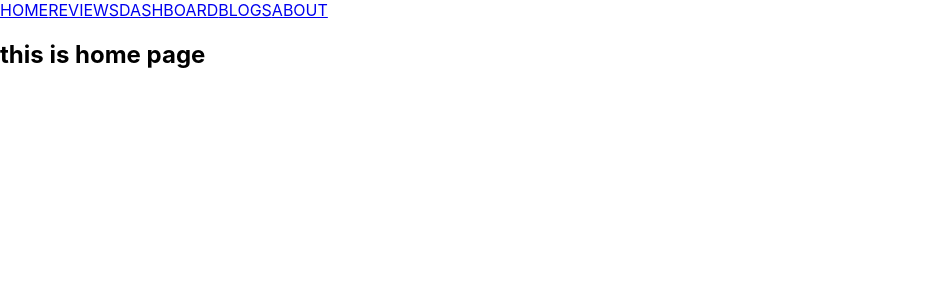
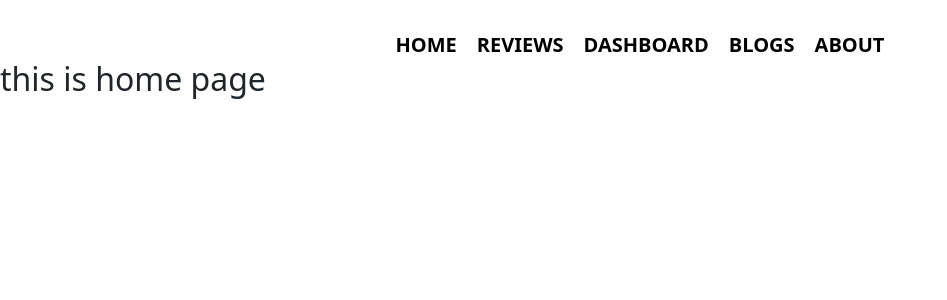
Before and after one commit to coderrakibul/assignment-09, a React (Create React App) app: page / in a window 1280 px wide. Shown: the top 300 px of the page, without its empty margins (0-947 px from the left). Built offline with nearby package versions, Linux system fonts and the light colour scheme.

Commit message:
nav bar design completed

```diff
--- a/package.json
+++ b/package.json
@@ -6,7 +6,9 @@
     "@testing-library/jest-dom": "^5.16.3",
     "@testing-library/react": "^12.1.4",
     "@testing-library/user-event": "^13.5.0",
+    "bootstrap": "^5.1.3",
     "react": "^18.0.0",
+    "react-bootstrap": "^2.2.2",
     "react-dom": "^18.0.0",
     "react-router-dom": "^6.3.0",
     "react-scripts": "5.0.0",
--- a/src/App.js
+++ b/src/App.js
@@ -5,7 +5,9 @@ import Blogs from './component/Blogs/Blogs';
 import Dashboard from './component/Dashboard/Dashboard';
 import Header from './component/Header/Header';
 import Home from './component/Home/Home';
+import NotFound from './component/NotFound/NotFound';
 import Review from './component/Review/Review';
+import 'bootstrap/dist/css/bootstrap.min.css';
 function App() {
   return (
     <div>
@@ -14,9 +16,10 @@ function App() {
         <Route path="/" element={<Home />} />
         <Route path="home" element={<Home />} />
         <Route path="/review" element={<Review />} />
-        <Route path="/dashboard" element={<Dashboard />} />
+        <Route path="/dashboard" element={<Dashboard />}/>
         <Route path="/blogs" element={<Blogs/>} />
         <Route path="/about" element={<About />} />
+        <Route path="*" element={<NotFound/>}></Route>
       </Routes>
     </div>
   );
--- a/src/component/Header/Header.css
+++ b/src/component/Header/Header.css
@@ -0,0 +1,15 @@
+.nav-container{
+   text-align: center;
+   margin-top:30px;
+
+}
+.nav-container a {
+    text-decoration: none;
+    margin:0 10px;
+    font-size:20px;
+    font-weight: bold;
+    color:black;
+}
+.nav-container a:hover{
+    color:blue;
+}
--- a/src/component/Header/Header.js
+++ b/src/component/Header/Header.js
@@ -1,9 +1,10 @@
 import React from 'react';
 import { Link } from 'react-router-dom';
+import './Header.css'
 
 const Header = () => {
     return (
-        <div>
+        <div className='nav-container'>
             <Link to="/">HOME</Link>
             <Link to="/review">REVIEWS</Link>
             <Link to="/dashboard">DASHBOARD</Link>
--- /dev/null
+++ b/src/component/NotFound/NotFound.js
@@ -0,0 +1,12 @@
+import React from 'react';
+
+const NotFound = () => {
+    return (
+        <div>
+            <h1>404</h1>
+            <h2>Sorry! didn't found</h2>
+        </div>
+    );
+};
+
+export default NotFound;
```
Also changed, not shown: 1 other file (tests, documents, lock files or other folders).
